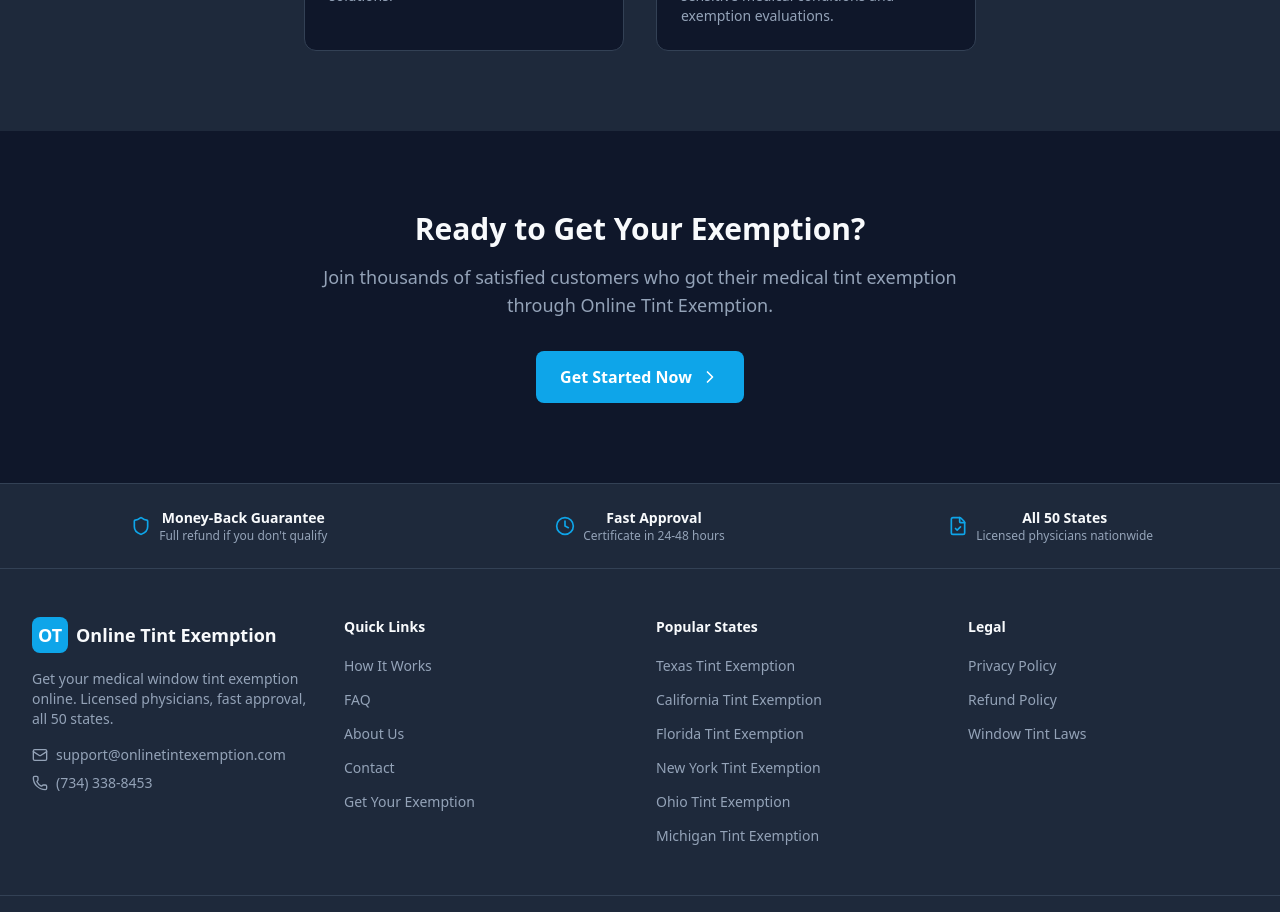
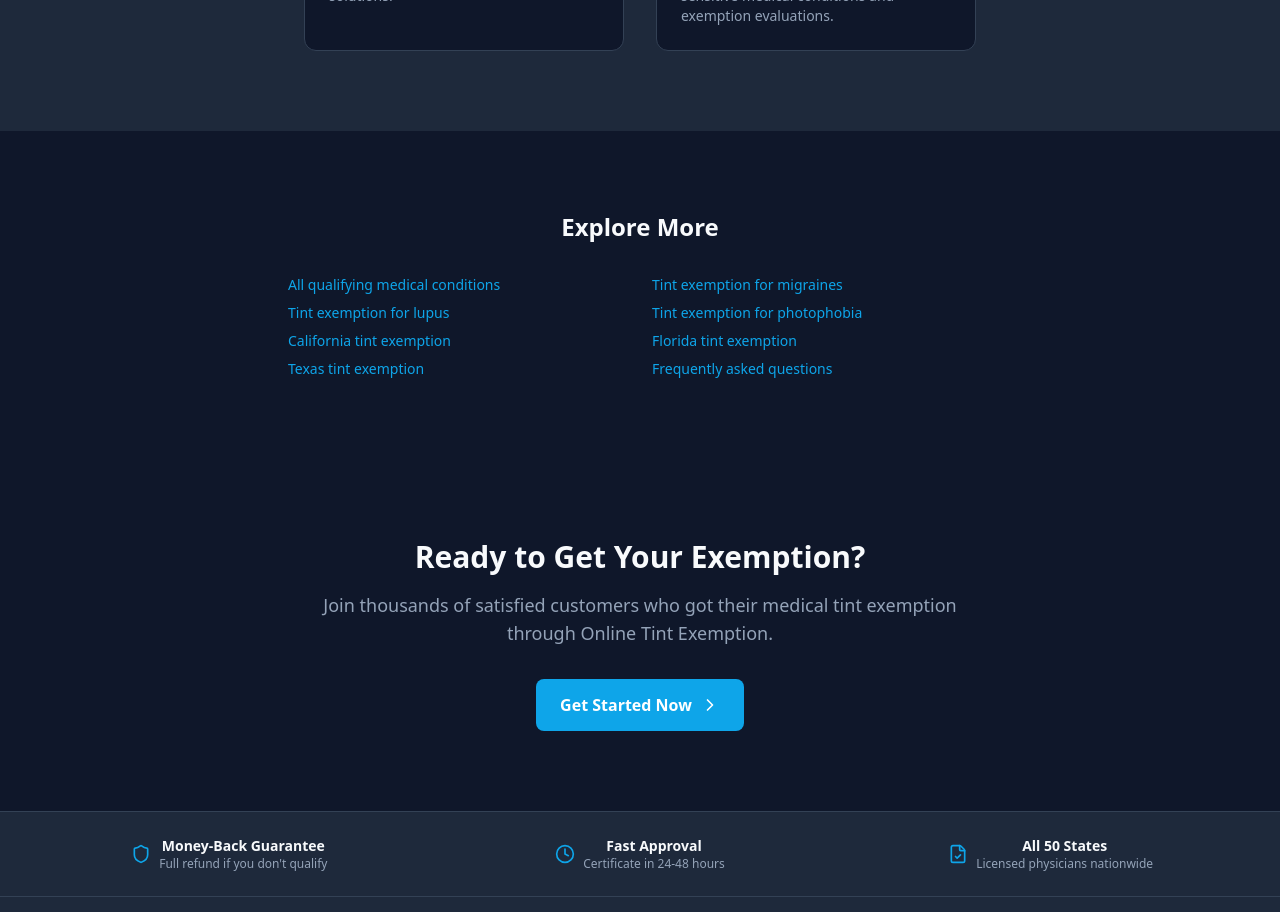
Before and after one commit to FacelessMedia/onlinetintexemption, a Next.js app: page /about in a window 1280 px wide. Shown: the part 2540-3452 px from the top of the page. Built offline with nearby package versions, Linux system fonts and the light colour scheme.

Commit message:
feat(seo): add Explore More contextual internal links to FAQ and About pages

```diff
--- a/src/app/about/page.tsx
+++ b/src/app/about/page.tsx
@@ -198,6 +198,23 @@
         </div>
       </section>
 
+      {/* Explore More */}
+      <section className="bg-background py-16 sm:py-20">
+        <div className="mx-auto max-w-3xl px-4 sm:px-6 lg:px-8">
+          <h2 className="text-2xl font-bold text-foreground text-center mb-8">Explore More</h2>
+          <div className="grid grid-cols-1 sm:grid-cols-2 gap-x-6 gap-y-2 text-sm">
+            <Link href="/conditions" className="text-primary hover:underline">All qualifying medical conditions</Link>
+            <Link href="/conditions/migraines" className="text-primary hover:underline">Tint exemption for migraines</Link>
+            <Link href="/conditions/lupus" className="text-primary hover:underline">Tint exemption for lupus</Link>
+            <Link href="/conditions/photophobia" className="text-primary hover:underline">Tint exemption for photophobia</Link>
+            <Link href="/california-window-tint-medical-exemption" className="text-primary hover:underline">California tint exemption</Link>
+            <Link href="/florida-window-tint-medical-exemption" className="text-primary hover:underline">Florida tint exemption</Link>
+            <Link href="/texas-window-tint-medical-exemption" className="text-primary hover:underline">Texas tint exemption</Link>
+            <Link href="/faq" className="text-primary hover:underline">Frequently asked questions</Link>
+          </div>
+        </div>
+      </section>
+
       {/* CTA */}
       <section className="bg-background py-16 sm:py-20">
         <div className="mx-auto max-w-7xl px-4 sm:px-6 lg:px-8 text-center">
--- a/src/app/faq/page.tsx
+++ b/src/app/faq/page.tsx
@@ -90,6 +90,23 @@
         </div>
       </section>
 
+      {/* Explore More */}
+      <section className="bg-background pb-4">
+        <div className="mx-auto max-w-3xl px-4 sm:px-6 lg:px-8">
+          <h2 className="text-lg font-semibold text-foreground mb-4">Explore More</h2>
+          <div className="grid grid-cols-1 sm:grid-cols-2 gap-x-6 gap-y-2 text-sm">
+            <Link href="/conditions" className="text-primary hover:underline">All qualifying medical conditions</Link>
+            <Link href="/conditions/migraines" className="text-primary hover:underline">Tint exemption for migraines</Link>
+            <Link href="/conditions/lupus" className="text-primary hover:underline">Tint exemption for lupus</Link>
+            <Link href="/conditions/photophobia" className="text-primary hover:underline">Tint exemption for photophobia</Link>
+            <Link href="/california-window-tint-medical-exemption" className="text-primary hover:underline">California tint exemption</Link>
+            <Link href="/florida-window-tint-medical-exemption" className="text-primary hover:underline">Florida tint exemption</Link>
+            <Link href="/texas-window-tint-medical-exemption" className="text-primary hover:underline">Texas tint exemption</Link>
+            <Link href="/about" className="text-primary hover:underline">About Online Tint Exemption</Link>
+          </div>
+        </div>
+      </section>
+
       {/* CTA */}
       <section className="bg-background py-16 sm:py-20">
         <div className="mx-auto max-w-7xl px-4 sm:px-6 lg:px-8 text-center">
```
